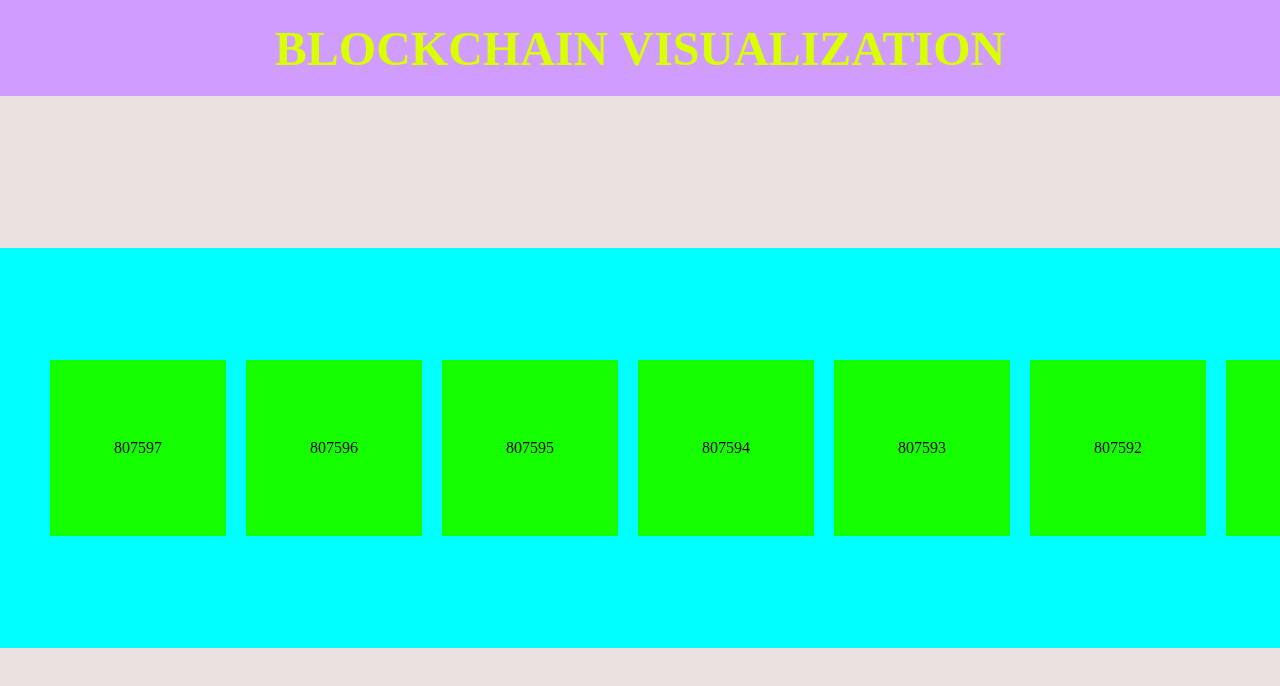
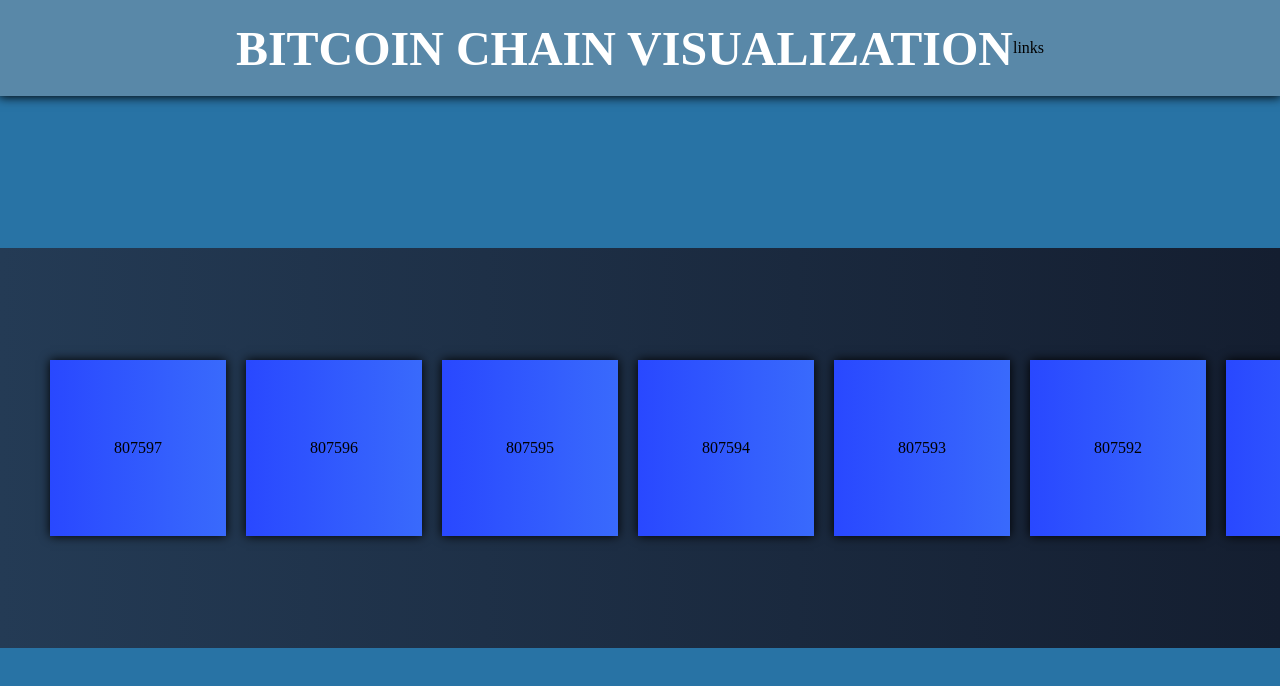
Before and after one commit to satyam281/bitcoin_visualizer_main, a plain HTML site: page index.html in a window 1280 px wide. Drawn offline with nearby package versions, Linux system fonts and the light colour scheme; a web font is replaced by a local one.

Commit message:
fixed block event listeners and sound

```diff
--- a/block_animation_script.js
+++ b/block_animation_script.js
@@ -1,19 +1,38 @@
+let previous_blocks_list_length = 0;
+
 adding_event_listeners()
-
 function adding_event_listeners(){
 
     let blocks_for_animation = document.getElementsByClassName("block")
-    for (let i=0;i<blocks_for_animation.length;i++){
-        console.log("in animation loop")
+    // for (let i=0;i<blocks_for_animation.length;i++){
+    //     console.log("in animation loop")
+    //             blocks_for_animation[i].addEventListener('mouseenter',() =>{
+    //                 gsap.to(blocks_for_animation[i],{height:"40vh",minWidth:"32vh",background: "#6c91ff",width:"32vh",duration:0.1})
+    //                 console.log("on")
+    //                 // var audio = new Audio("sound.mp3");
+    //                 // audio.play();
+    //             })
+    //             blocks_for_animation[i].addEventListener('mouseleave',() =>{
+    //                 gsap.to(blocks_for_animation[i],{height:"20vh",minWidth:"20vh",background: "#396afc",width:"20vh",duration: 0.1})
+    //                 console.log("off")
+    //             })
+
+    //         }
+    for(let i=previous_blocks_list_length;i<blocks_for_animation.length;i++){
         blocks_for_animation[i].addEventListener('mouseenter',() =>{
-                    gsap.to(blocks_for_animation[i],{height:"40vh",minWidth:"32vh",width:"32vh",duration:0.1})
+            gsap.to(blocks_for_animation[i],{height:"40vh",minWidth:"32vh",background: "#6c91ff",width:"32vh",duration:0.1})
             console.log("on")
-                    // var audio = new Audio("sound.mp3");
-                    // audio.play();
+            var audio = new Audio("sound.mp3");
+            audio.play();
         })
         blocks_for_animation[i].addEventListener('mouseleave',() =>{
-                    gsap.to(blocks_for_animation[i],{height:"20vh",minWidth:"20vh",width:"20vh",duration: 0.1})
+            gsap.to(blocks_for_animation[i],{height:"20vh",minWidth:"20vh",background: "#396afc",width:"20vh",duration: 0.1})
             console.log("off")
         })
+
+        console.log(previous_blocks_list_length,blocks_for_animation.length)
+        previous_blocks_list_length = blocks_for_animation.length;
+
     }
+    // curr_i += count;
 }
--- a/block_script.js
+++ b/block_script.js
@@ -1,3 +1,7 @@
+class block{
+    // contains block hash, block height, number of transactions, transactions details in a list(?), and full json
+    block(){}
+}
 
 
 var block_main = document.getElementById("blocks_main_1")
--- a/index.html
+++ b/index.html
@@ -1,11 +1,13 @@
 <html>
+    <meta charset="utf-8">
     <link rel="stylesheet" href="styles.css">
     <link rel="preconnect" href="https://fonts.googleapis.com">
 <link rel="preconnect" href="https://fonts.gstatic.com" crossorigin>
 <link href="https://fonts.googleapis.com/css2?family=Anaheim&display=swap" rel="stylesheet">
 <body id="12">
     <div class="header">
-        <div class="main-text">BLOCKCHAIN VISUALIZATION </div>
+        <div class="main-text">BITCOIN CHAIN VISUALIZATION</div>
+        <div class="links">links</div>
     </div>
     <div class="blocks-box-outside" id="main-outside">
         <div class="blocks-box-inside" id="blocks_main_1">
--- a/styles.css
+++ b/styles.css
@@ -1,5 +1,6 @@
 body{
     background-color: rgb(198, 230, 230);
+
     display: flex;
     justify-content: center;
     flex-direction: column;
@@ -10,7 +11,12 @@ body{
 }
 
 .header{
-    background-color: rgb(208, 157, 255);
+    /* background-color: rgb(208, 157, 255); */
+    background: #ffb347;  /* fallback for old browsers */
+    background: -webkit-linear-gradient(to right, #ffffff, #ffffff);  /* Chrome 10-25, Safari 5.1-6 */
+    background: linear-gradient(to right, #5988a8, #5988a8); /* W3C, IE 10+/ Edge, Firefox 16+, Chrome 26+, Opera 12+, Safari 7+ */
+    z-index: 1;
+    box-shadow: 0px 0px 10px 1px;
     display: flex;
     align-items: center;
     justify-content: center;
@@ -19,11 +25,14 @@ body{
     width: 100%;
 
 }
+.links{
+
+}
 .main-text{
     font-family: anaheim;
     font-weight: 800;
     font-size: 6vh;
-    color: rgb(217, 255, 0);
+    color: rgb(255, 255, 255);
 }
 
 .blocks-box-outside{
@@ -31,8 +40,10 @@ body{
     display: flex;
     justify-content: center;
     align-items: center;
-    /* height: 10% ; */
-    background-color:rgb(236, 225, 225);
+    background: #4776E6;  /* fallback for old browsers */
+    background: -webkit-linear-gradient(to right, #8E54E9, #8E54E9);  /*Chrome 10-25, Safari 5.1-6*/
+    background: linear-gradient(to right, #2873a5, #2873a5); /* W3C, IE 10+/ Edge, Firefox 16+, Chrome 26+, Opera 12+, Safari 7+ */
+
     bottom: 0.01vh;
     top: 12vh;
     width: 100%;
@@ -49,11 +60,15 @@ body{
     width: 100vw;
     display: flex;
     align-items: center;
-    background-color: aqua;
+    /* background-color: aqua; */
+    background: #141E30;  /* fallback for old browsers */
+    background: -webkit-linear-gradient(to right, #243B55, #141E30);  /* Chrome 10-25, Safari 5.1-6 */
+    background: linear-gradient(to right, #243B55, #141E30); /* W3C, IE 10+/ Edge, Firefox 16+, Chrome 26+, Opera 12+, Safari 7+ */
+
 }
 
 .block{
-
+    box-shadow: 0px 0px 10px;
     display: flex;
     word-break: break-all;
     padding: 1vh;
@@ -64,7 +79,33 @@ body{
     width: 20vh;
     min-width: 20vh;
     margin: 10px;
-    background-color:#15ff00;
+    /* background-color:#15ff00; */
     /* delay: 1000ms; */
+    background: #6c91ff;
+     background: -webkit-linear-gradient(to right, #396afc, #396afc);
+    background: linear-gradient(to right, #2948ff, #396afc);
+
     transition: all 0.3s ease;
 }
+
+::-webkit-scrollbar {
+    width: 2px;
+  }
+
+  /* Track */
+  ::-webkit-scrollbar-track {
+    border-radius: 10vw;
+    margin-block: 5em;
+    background: #515357;
+  }
+  /* Handle */
+::-webkit-scrollbar-thumb {
+    border-radius: 10vw;
+    /* width: thin; */
+    background: #888;
+}
+
+/* Handle on hover */
+::-webkit-scrollbar-thumb:hover {
+  background: #999999;
+}
```
Also changed, not shown: 1 other file. Lines whose indentation alone changed are shown as unchanged.
